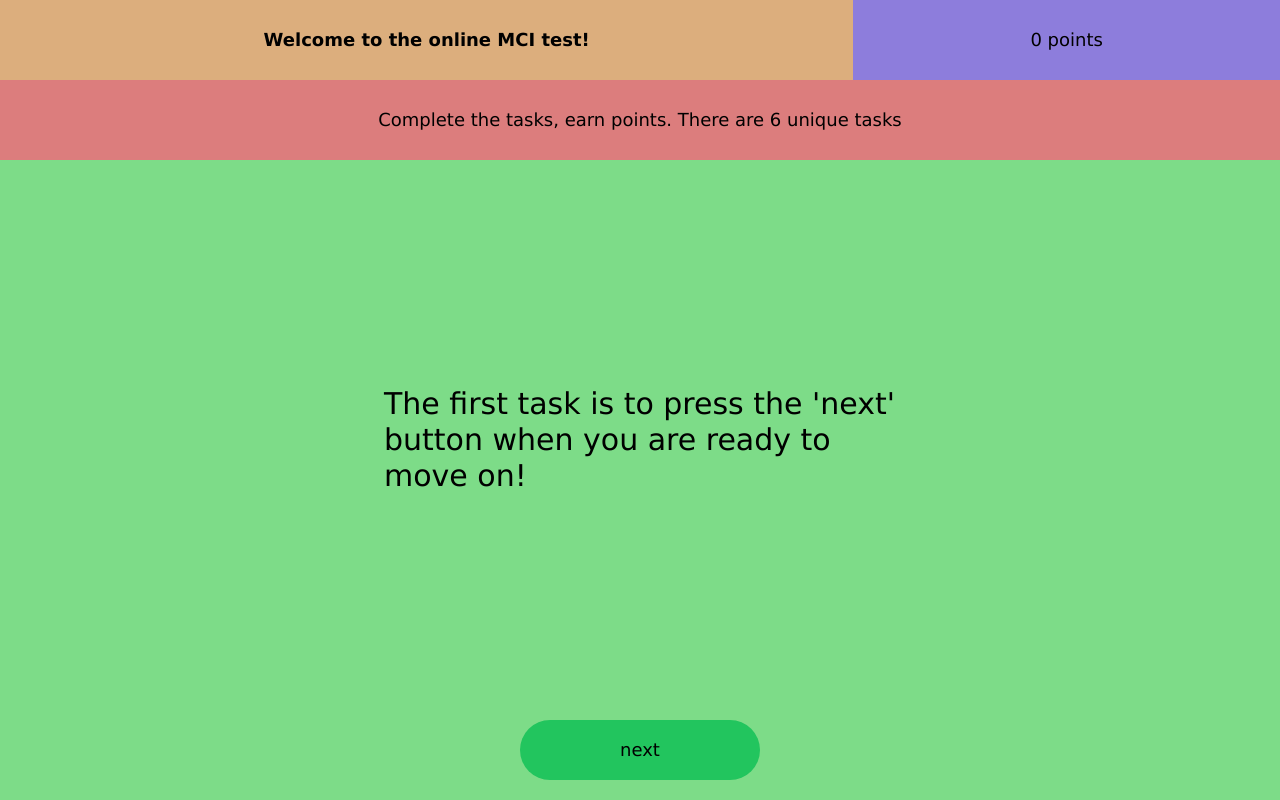
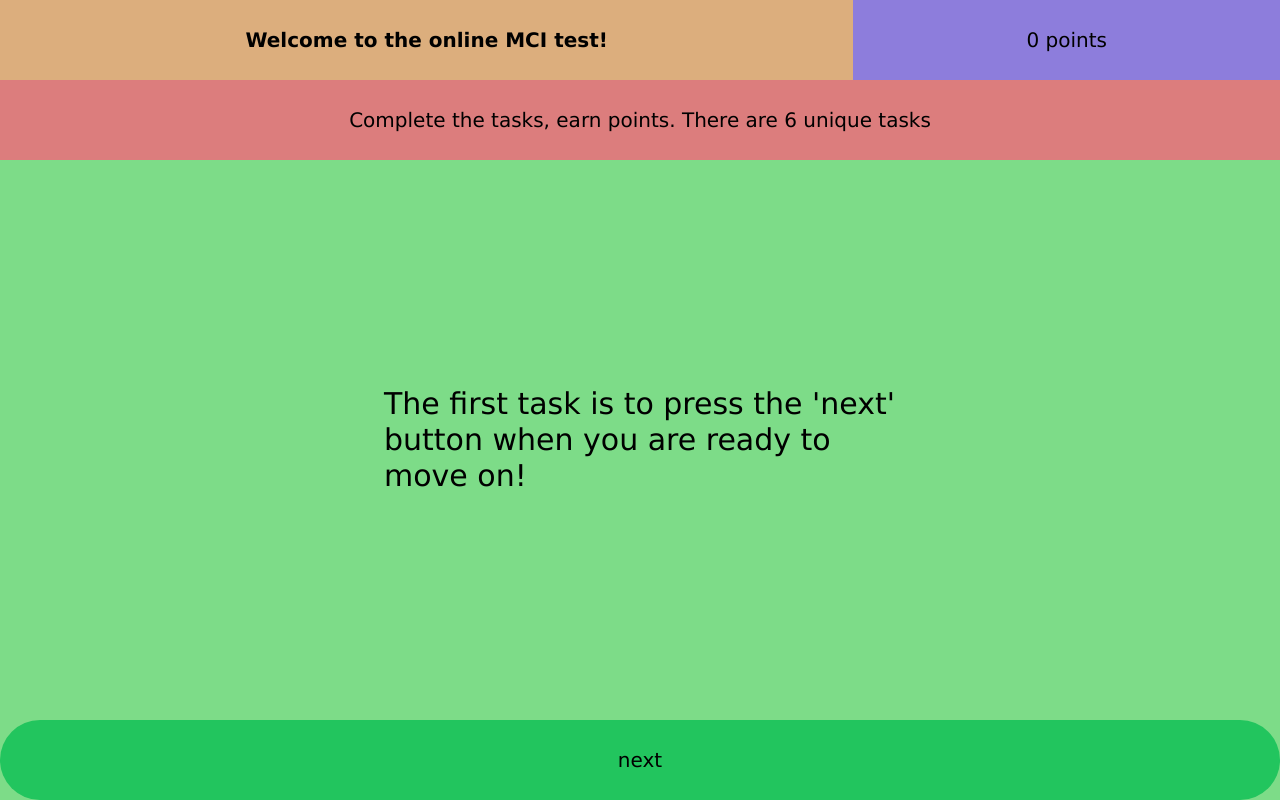
Before and after one commit to ntnon/svelte-cog, a SvelteKit app: page / in a window 1280 px wide. Built offline with nearby package versions, Linux system fonts and the light colour scheme.

Commit message:
removed animations
made text bigger

```diff
--- a/src/components/Stage.svelte
+++ b/src/components/Stage.svelte
@@ -10,12 +10,8 @@
 <div
 	in:fly={{ x: view.clientWidth, duration: 700, opacity: 100 }}
 	out:fly={{ x: view.clientWidth * -1, duration: 700, opacity: 100 }}
-	on:introstart={() => isAnimating.set(true)}
-	on:introend={() => isAnimating.set(false)}
-	on:outrostart={() => isAnimating.set(true)}
-	on:outroend={() => isAnimating.set(false)}
 	bind:this={view}
-	class="container absolute h-[100dvh] w-full text-lg"
+	class="container absolute h-[100dvh] w-full text-xl"
 >
 	<span class="name center font-bold">
 		<slot name="name" />
@@ -29,17 +25,11 @@
 		<slot name="info" />
 	</span>
 
-	<span class="task size-full p-4">
-		{#if !$isAnimating}
-			<span in:fade={{ duration: 500 }} out:fade={{ duration: 500 }}>
-				<slot name="component" />
-			</span>
-		{/if}
+	<span class="task size-full p-4 text-3xl">
+		<slot name="component" />
 	</span>
 
-	<span class="navbar flex">
-		<span class="next center navbtn mb-5 w-60 mx-auto"><slot name="next" /></span>
-	</span>
+	<span class="navbar center flex-row"> <slot name="next" /></span>
 </div>
 
 <style>
```
